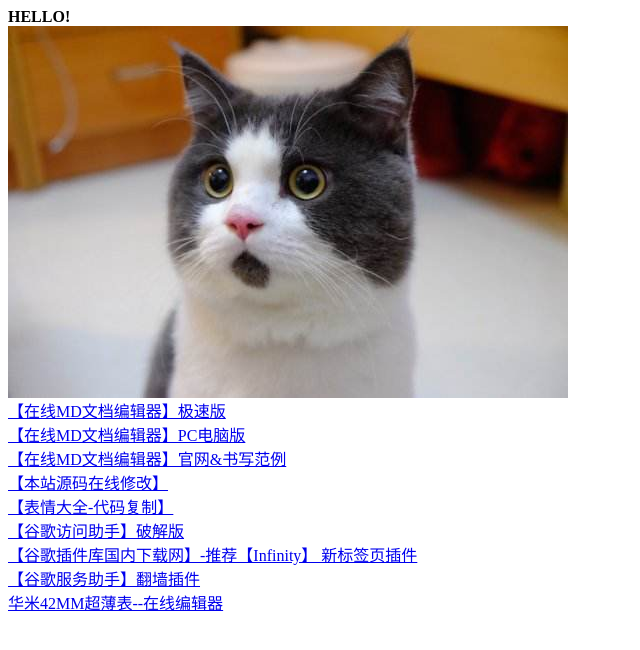
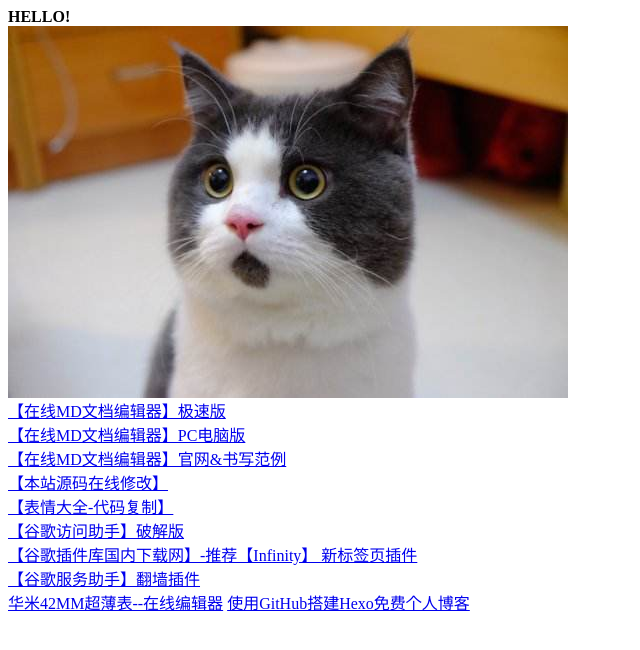
Before and after one commit to smtxk/smtxk.github.io, a plain HTML site: page index.html in a window 1280 px wide. Shown: the whole page, without its empty margins (0-640 px from the left). Drawn offline with Linux system fonts and the light colour scheme.

Commit message:
Update index.html

```diff
--- a/index.html
+++ b/index.html
@@ -19,3 +19,5 @@
 <a href="./tools/谷歌服务助手-翻墙用.zip" target="_blank">【谷歌服务助手】翻墙插件</a>
 <br>
 <a href="https://ghbhaha.github.io/watchfaceEditor/" target="_blank">华米42MM超薄表--在线编辑器</a>
+<a href="https://mp.weixin.qq.com/s?__biz=MzU4MjE3MTE4MQ==&mid=2247485265&idx=1&sn=9f33d1df0d9637a155d330b1ee99777c&chksm=fdbd2813cacaa105dae8450c85ba281d794e2489c21e84b9ef8bd86db33a164fc5d898063624&scene=21#wechat_redirect
+" target="_blank">使用GitHub搭建Hexo免费个人博客</a>
```
